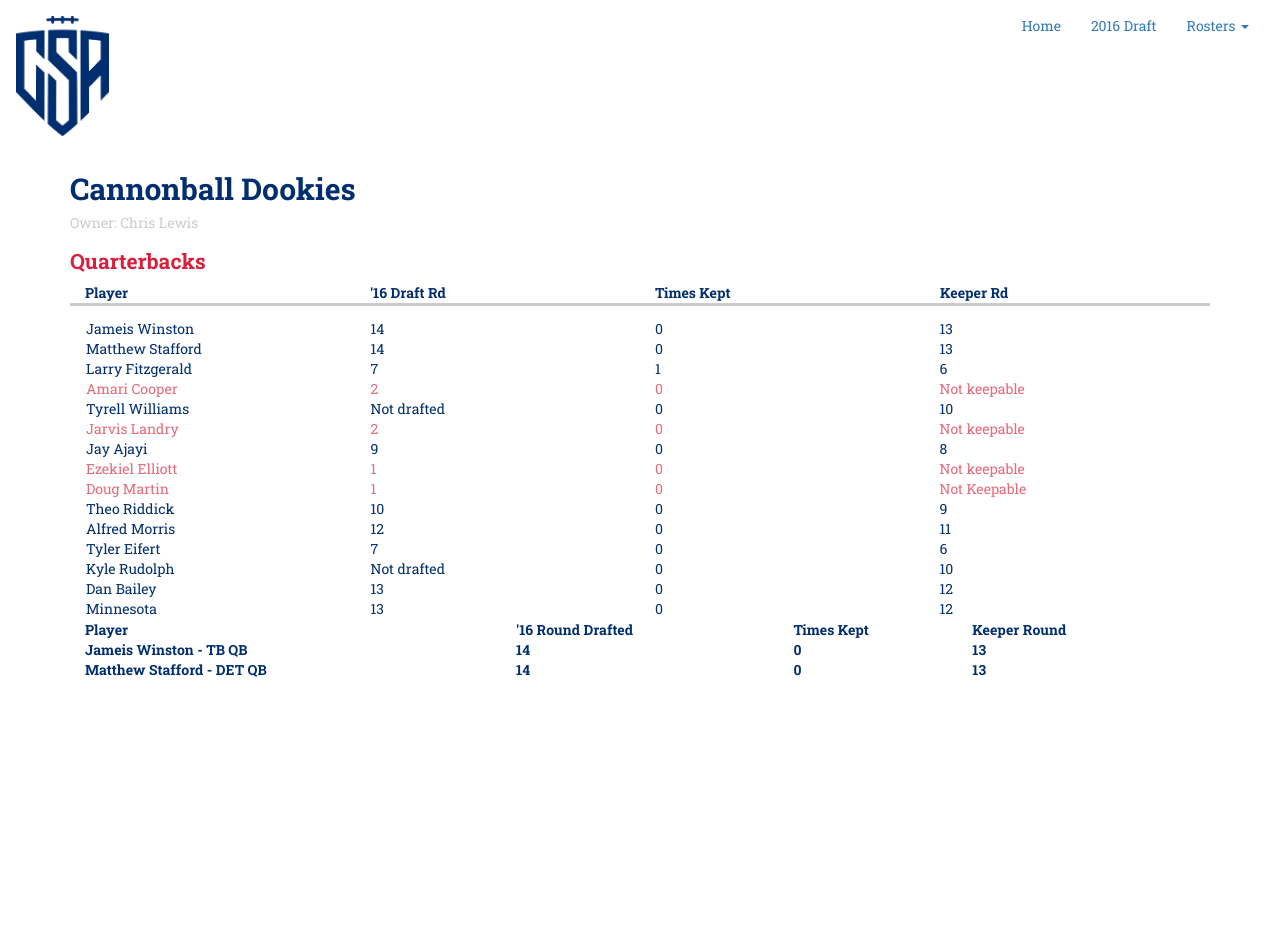
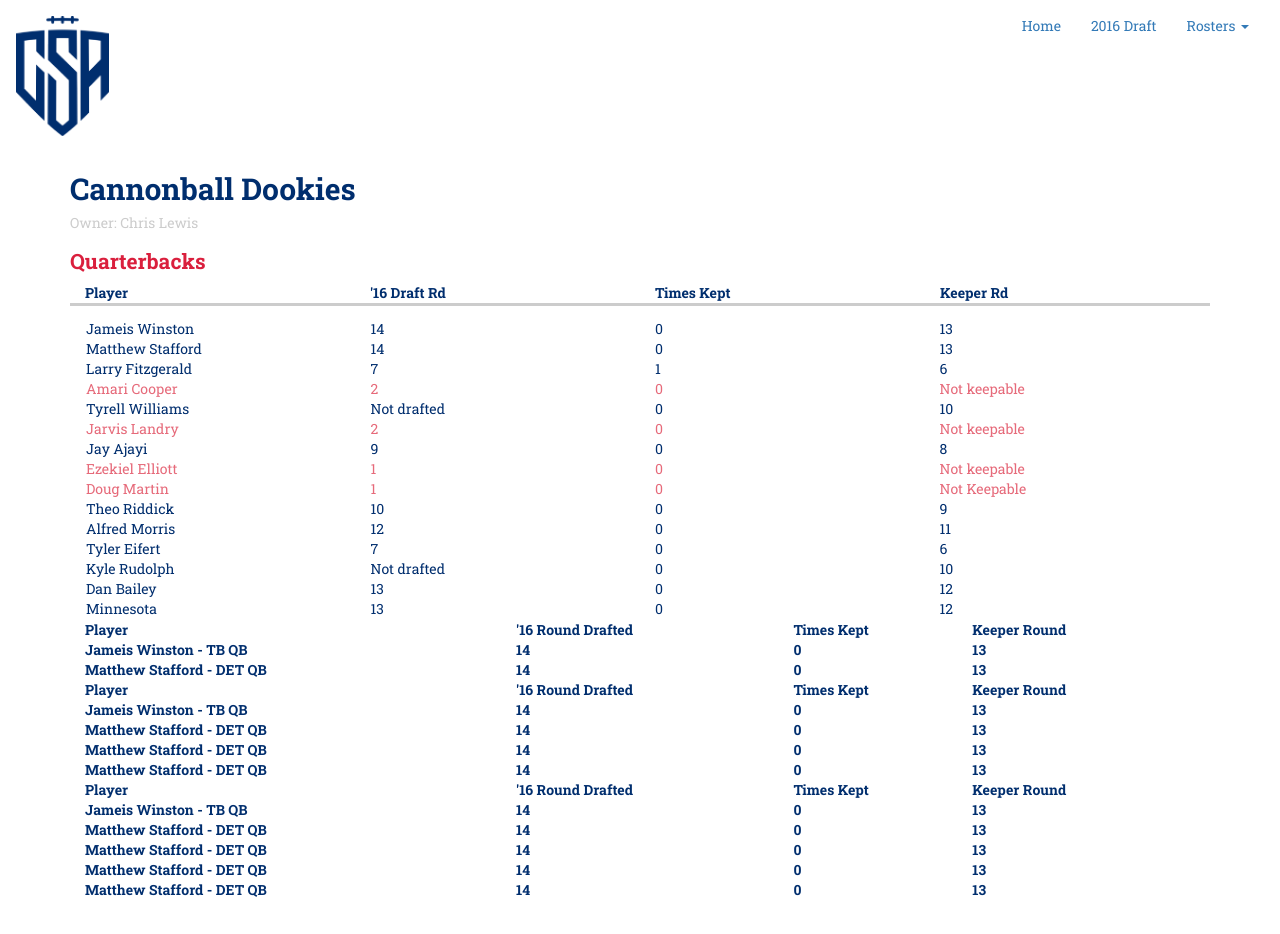
Before and after one commit to hichrislewis/csa-league.github.io, a Jekyll site: the page cannonballdookies.html, which Jekyll copies as it is, in a window 1280 px wide. Built offline with Jekyll 4.4.1, drawn with Linux system fonts in a browser that asks for light colours; before the commit the page ends 900 px from its top, so only the background shows below that.

Commit message:
Update cannonballdookies.html

```diff
--- a/cannonballdookies.html
+++ b/cannonballdookies.html
@@ -140,6 +140,7 @@
                 <div class="col-xs-3 col-sm-3 col-md-3 col-lg-3">12</div>
             </div>
                 <table style="width:100%">
+                  <!--Quarterbacks-->
                 <tr>
                   <th>Player</th>
                   <th>'16 Round Drafted</th>
@@ -158,6 +159,74 @@
                   <th>0</th>
                   <th>13</th>
                 </tr>
+                  <!--Wide Receivers-->
+                <tr>
+                  <th>Player</th>
+                  <th>'16 Round Drafted</th>
+                  <th>Times Kept</th>
+                  <th>Keeper Round</th>
+                </tr>
+                <tr>
+                  <th>Jameis Winston - TB QB</th>
+                  <th>14</th>
+                  <th>0</th>
+                  <th>13</th>
+                </tr>
+                <tr>
+                  <th>Matthew Stafford - DET QB</th>
+                  <th>14</th>
+                  <th>0</th>
+                  <th>13</th>
+                </tr>
+                  <tr>
+                  <th>Matthew Stafford - DET QB</th>
+                  <th>14</th>
+                  <th>0</th>
+                  <th>13</th>
+                </tr>
+                  <tr>
+                  <th>Matthew Stafford - DET QB</th>
+                  <th>14</th>
+                  <th>0</th>
+                  <th>13</th>
+                </tr>
+                  <!--Runningbacks-->
+                <tr>
+                  <th>Player</th>
+                  <th>'16 Round Drafted</th>
+                  <th>Times Kept</th>
+                  <th>Keeper Round</th>
+                </tr>
+                <tr>
+                  <th>Jameis Winston - TB QB</th>
+                  <th>14</th>
+                  <th>0</th>
+                  <th>13</th>
+                </tr>
+                <tr>
+                  <th>Matthew Stafford - DET QB</th>
+                  <th>14</th>
+                  <th>0</th>
+                  <th>13</th>
+                </tr>
+                  <tr>
+                  <th>Matthew Stafford - DET QB</th>
+                  <th>14</th>
+                  <th>0</th>
+                  <th>13</th>
+                </tr>
+                  <tr>
+                  <th>Matthew Stafford - DET QB</th>
+                  <th>14</th>
+                  <th>0</th>
+                  <th>13</th>
+                </tr>
+                  <tr>
+                  <th>Matthew Stafford - DET QB</th>
+                  <th>14</th>
+                  <th>0</th>
+                  <th>13</th>
+                </tr>
                 </table>
         </div>
 </div>
```
